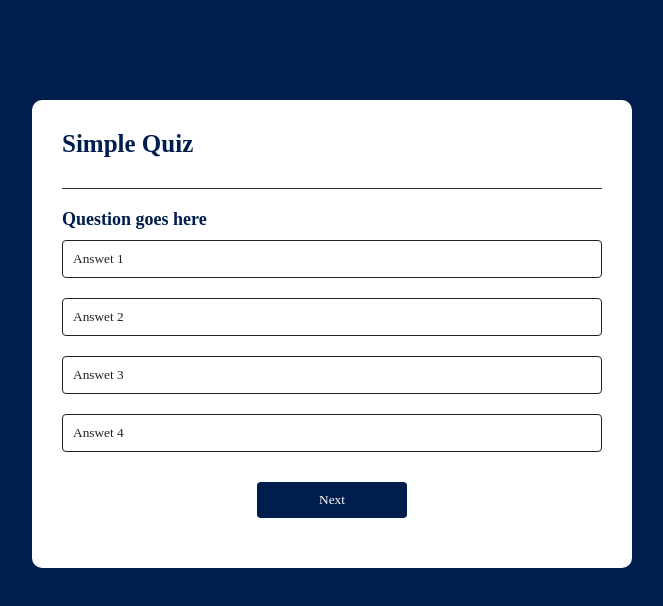
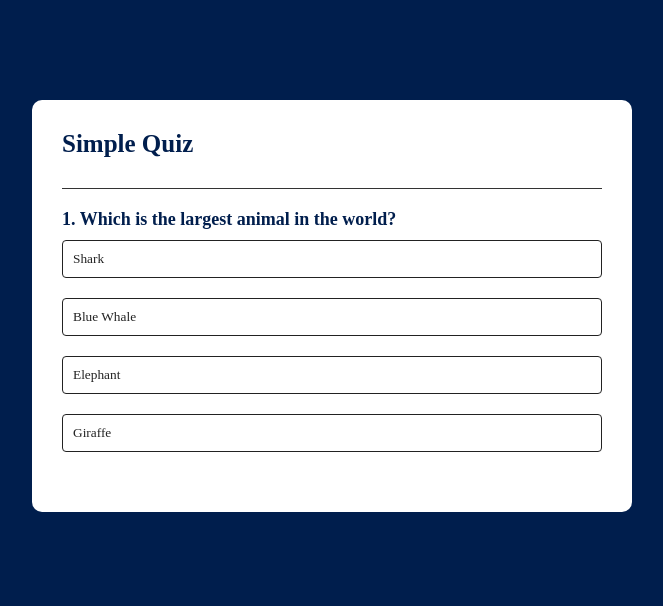
Before and after one commit to shubhkshatriya/QuizApp, a plain HTML site: page index.html in a window 1280 px wide. Shown: the whole page, without its empty margins (308-971 px from the left). Drawn offline with Linux system fonts and the light colour scheme.

Commit message:
Added a showQuestion method to show the list of questions on UI

```diff
--- a/index.html
+++ b/index.html
@@ -9,7 +9,7 @@
     <div class="app">
         <h1>Simple Quiz</h1>
         <div class="quiz">
-            <h2 class="question">Question goes here</h2>
+            <h2 id="question">Question goes here</h2>
             <div id="answer-buttons">
                 <button class="btn">Answet 1</button>
                 <button class="btn">Answet 2</button>
@@ -21,4 +21,5 @@
     </div>
 
 </body>
+<script src="script.js"></script>
 </html>
--- /dev/null
+++ b/script.js
@@ -0,0 +1,114 @@
+const questions = [
+    {
+        question: "Which is the largest animal in the world?",
+        answers: [
+            { text: "Shark", correct: false },
+            { text: "Blue Whale", correct: true },
+            { text: "Elephant", correct: false },
+            { text: "Giraffe", correct: false }
+        ]
+    },
+    {
+        question: "What is the capital of France?",
+        answers: [
+            { text: "Berlin", correct: false },
+            { text: "London", correct: false },
+            { text: "Paris", correct: true },
+            { text: "Madrid", correct: false }
+        ]
+    },
+    {
+        question: "Which planet is known as the Red Planet?",
+        answers: [
+            { text: "Mars", correct: true },
+            { text: "Venus", correct: false },
+            { text: "Jupiter", correct: false },
+            { text: "Mercury", correct: false }
+        ]
+    },
+    {
+        question: "Who wrote the Harry Potter series?",
+        answers: [
+            { text: "J.R.R. Tolkien", correct: false },
+            { text: "J.K. Rowling", correct: true },
+            { text: "Stephen King", correct: false },
+            { text: "C.S. Lewis", correct: false }
+        ]
+    },
+    {
+        question: "What is the chemical symbol for water?",
+        answers: [
+            { text: "H2O", correct: true },
+            { text: "CO2", correct: false },
+            { text: "O2", correct: false },
+            { text: "CH4", correct: false }
+        ]
+    },
+    {
+        question: "Who painted the Mona Lisa?",
+        answers: [
+            { text: "Pablo Picasso", correct: false },
+            { text: "Leonardo da Vinci", correct: true },
+            { text: "Vincent van Gogh", correct: false },
+            { text: "Claude Monet", correct: false }
+        ]
+    },
+    {
+        question: "What is the largest organ in the human body?",
+        answers: [
+            { text: "Liver", correct: false },
+            { text: "Skin", correct: true },
+            { text: "Heart", correct: false },
+            { text: "Brain", correct: false }
+        ]
+    }
+];
+
+const questionElement = document.getElementById('question');
+const answerButtons = document.getElementById('answer-buttons');
+const nextButton = document.getElementById('next-button');
+
+let currenQuestionIndex = 0;
+let score = 0;
+
+startQuiz();
+function startQuiz(){
+    currenQuestionIndex = 0;
+    score = 0;
+    nextButton.innerHTML = 'Next';
+    showQuestion();
+}
+
+function showQuestion() {
+    resetState();
+    console.log(questionElement);
+     let currenQuestion = questions[currenQuestionIndex];
+     console.log(currenQuestion);
+     let questionNo = currenQuestionIndex + 1;
+     console.log(questionNo);
+     questionElement.innerHTML = `${questionNo}. ${currenQuestion.question} `;
+
+     currenQuestion.answers.forEach(answer =>{
+        const button = document.createElement('button');
+        button.innerHTML = answer.text;
+        button.classList.add('btn')
+        answerButtons.appendChild(button);
+
+        if(answer.correct){
+            button.dataset.correct = answer.correct;
+        }
+        button.addEventListener('click', selectAnswer)
+     })
+}
+
+function resetState(){
+    nextButton.style.display = 'none';
+    while(answerButtons.firstChild){
+        answerButtons.removeChild(answerButtons.firstChild);
+    }
+}
+
+
+function selectAnswer(){
+
+}
```
